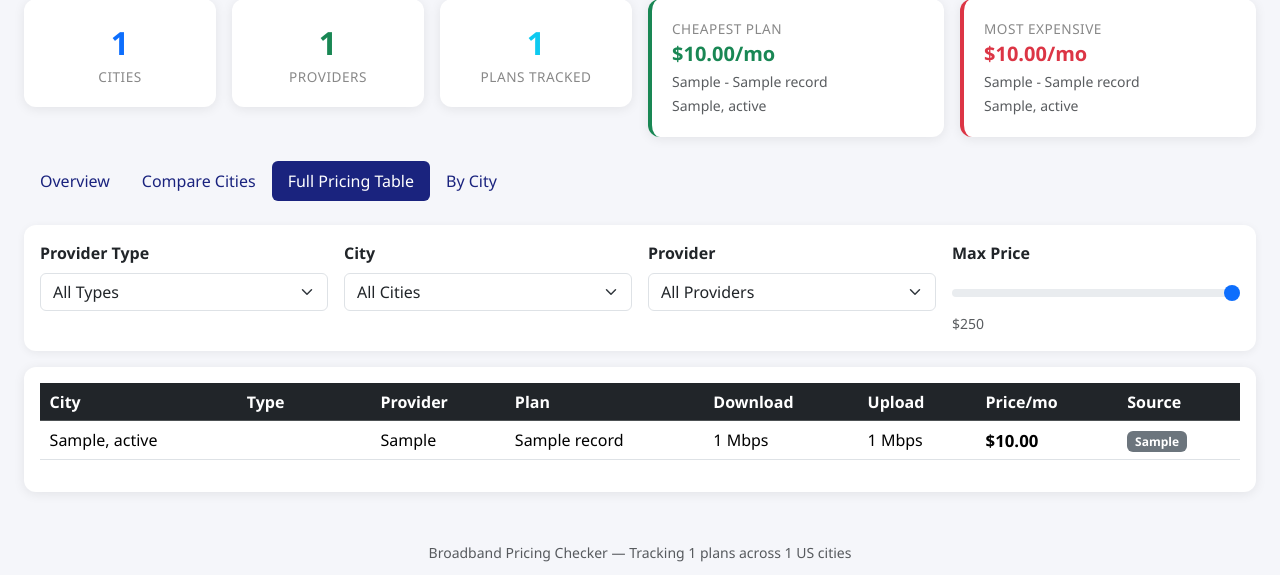
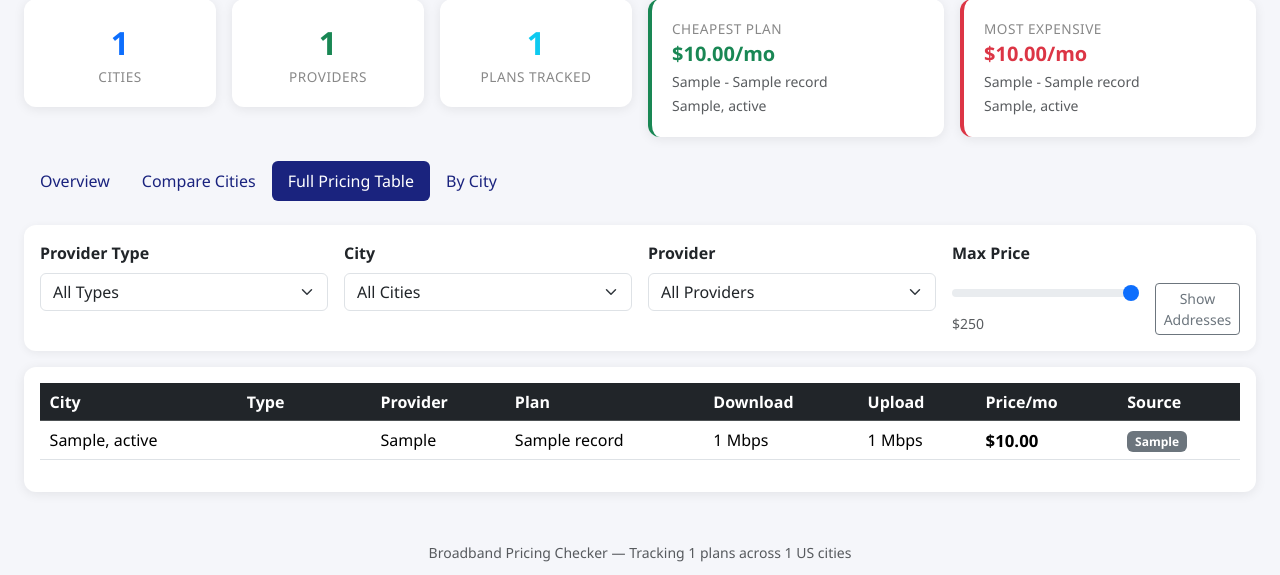
Before and after one commit to alexandernphipps-byte/Broadbandpricing, a Flask app: page / in a window 1280 px wide, after a click on "Full Pricing Table". Shown: the part 93-668 px from the top of the page. Run offline with Flask 3, Linux system fonts and the light colour scheme; tables that the repository leaves empty hold one stand-in row (values such as "Sample post"); some libraries are stand-ins or nearby versions.

Commit message:
Fix Starlink pricing and add address drill-down
- Update Starlink plans to Mini ($35/mo) and Standard ($45/mo)
- Add clickable "Show address" in comparison tables
- Show full address in city detail header
- Show address under each city in the sidebar
- Add "Show Addresses" toggle button in the full pricing table
- Hover any row in the pricing table to see address in tooltip

https://claude.ai/code/session_01U3fHHPSiQWHhHahf6jvt5J

```diff
--- a/dashboard.py
+++ b/dashboard.py
@@ -32,6 +32,16 @@ def get_dashboard_data():
     providers = sorted(set(r["provider"] for r in records))
     cheapest = min(records, key=lambda r: r["monthly_price"])
     priciest = max(records, key=lambda r: r["monthly_price"])
+
+    # Build city -> address lookup from config
+    city_addresses = {}
+    for loc in LOCATIONS:
+        key = f"{loc.city}, {loc.state}"
+        city_addresses[key] = {
+            "address": loc.address,
+            "zip_code": loc.zip_code,
+            "full": f"{loc.address}, {loc.city}, {loc.state} {loc.zip_code}",
+        }
 
     # Group by city
     by_city = defaultdict(list)
@@ -103,6 +113,7 @@ def get_dashboard_data():
         "chart_cities": [c.split(",")[0] for c in chart_cities],
         "chart_series": chart_series,
         "type_order": type_order,
+        "city_addresses": city_addresses,
         "check_dates": get_all_check_dates(),
     }
 
--- a/templates/dashboard.html
+++ b/templates/dashboard.html
@@ -190,7 +190,13 @@
                 <tbody>
                 {% for city_name, types in data.comparison.items() %}
                     <tr>
-                        <td class="fw-bold">{{ city_name }}</td>
+                        <td class="fw-bold">{{ city_name }}
+                            {% if city_name in data.city_addresses %}
+                            <br><small class="text-muted" style="cursor:pointer" onclick="var a=this.querySelector('.addr'),l=this.querySelector('.lbl');if(a.style.display==='none'){a.style.display='inline';l.textContent='Hide address'}else{a.style.display='none';l.textContent='Show address'}">
+                                &#128205; <span class="lbl">Show address</span><span class="addr" style="display:none"> — {{ data.city_addresses[city_name].full }}</span>
+                            </small>
+                            {% endif %}
+                        </td>
                         {% for ptype in data.type_order %}
                         <td class="comparison-cell">
                             {% set matches = [] %}
@@ -247,10 +253,13 @@
                     {% endfor %}
                 </select>
             </div>
-            <div class="col-md-3">
+            <div class="col-md-2">
                 <label class="form-label fw-bold">Max Price</label>
                 <input type="range" class="form-range mt-2" id="filter-price" min="0" max="250" value="250" oninput="filterTable(); document.getElementById('price-val').textContent='$'+this.value">
                 <small id="price-val" class="text-muted">$250</small>
+            </div>
+            <div class="col-md-1 d-flex align-items-end">
+                <button class="btn btn-outline-secondary btn-sm" onclick="toggleAddresses()" id="btn-addr">Show Addresses</button>
             </div>
         </div>
     </div>
@@ -271,8 +280,12 @@
                 </thead>
                 <tbody>
                 {% for r in data.records %}
-                <tr data-type="{{ r.provider_type_label }}" data-city="{{ r.city }}" data-provider="{{ r.provider }}" data-price="{{ r.monthly_price }}">
-                    <td>{{ r.city }}, {{ r.state }}</td>
+                {% set city_key = r.city ~ ", " ~ r.state %}
+                <tr data-type="{{ r.provider_type_label }}" data-city="{{ r.city }}" data-provider="{{ r.provider }}" data-price="{{ r.monthly_price }}"
+                    title="{% if city_key in data.city_addresses %}{{ data.city_addresses[city_key].full }}{% endif %}">
+                    <td>{{ r.city }}, {{ r.state }}
+                        <span class="address-col" style="display:none"><br><small class="text-muted">{% if city_key in data.city_addresses %}{{ data.city_addresses[city_key].full }}{% endif %}</small></span>
+                    </td>
                     <td><span class="type-badge type-{{ r.provider_type }}">{{ r.provider_type_label }}</span></td>
                     <td>{{ r.provider }}</td>
                     <td>{{ r.plan_name }}</td>
@@ -296,8 +309,10 @@
                 {% for city_name in data.by_city.keys()|sort %}
                 <a href="#" class="list-group-item list-group-item-action city-tab {% if loop.first %}active{% endif %}"
                    onclick="showCity('{{ city_name }}', this)" data-city="{{ city_name }}">
-                    {{ city_name }}
-                    <span class="badge bg-primary float-end">{{ data.by_city[city_name]|length }}</span>
+                    <div>{{ city_name }} <span class="badge bg-primary float-end">{{ data.by_city[city_name]|length }}</span></div>
+                    {% if city_name in data.city_addresses %}
+                    <small class="text-muted">{{ data.city_addresses[city_name].address }}, {{ data.city_addresses[city_name].zip_code }}</small>
+                    {% endif %}
                 </a>
                 {% endfor %}
             </div>
@@ -306,7 +321,14 @@
             {% for city_name, city_records in data.by_city.items()|sort %}
             <div class="city-detail" id="city-{{ city_name|replace(' ','')|replace(',','') }}" style="{% if not loop.first %}display:none{% endif %}">
                 <div class="card chart-card">
-                    <div class="card-header fs-5">{{ city_name }}</div>
+                    <div class="card-header fs-5">
+                        {{ city_name }}
+                        {% if city_name in data.city_addresses %}
+                        <span class="float-end fs-6 fw-normal text-muted">
+                            Address checked: <strong>{{ data.city_addresses[city_name].full }}</strong>
+                        </span>
+                        {% endif %}
+                    </div>
                     <div class="card-body">
                         <div id="chart-city-{{ city_name|replace(' ','')|replace(',','') }}" style="height:350px" class="mb-3"></div>
                         <table class="table table-sm table-hover">
@@ -476,6 +498,19 @@ function filterTable() {
     });
 }
 
+// Toggle address visibility in the pricing table
+let addressesVisible = false;
+function toggleAddresses() {
+    addressesVisible = !addressesVisible;
+    document.querySelectorAll('.address-col').forEach(el => {
+        el.style.display = addressesVisible ? 'inline' : 'none';
+    });
+    const btn = document.getElementById('btn-addr');
+    btn.textContent = addressesVisible ? 'Hide Addresses' : 'Show Addresses';
+    btn.classList.toggle('btn-outline-secondary', !addressesVisible);
+    btn.classList.toggle('btn-secondary', addressesVisible);
+}
+
 // City detail view
 function showCity(cityName, el) {
     document.querySelectorAll('.city-detail').forEach(d => d.style.display = 'none');
```
Also changed, not shown: broadband_pricing/providers/starlink.py (+6 -6 lines).
